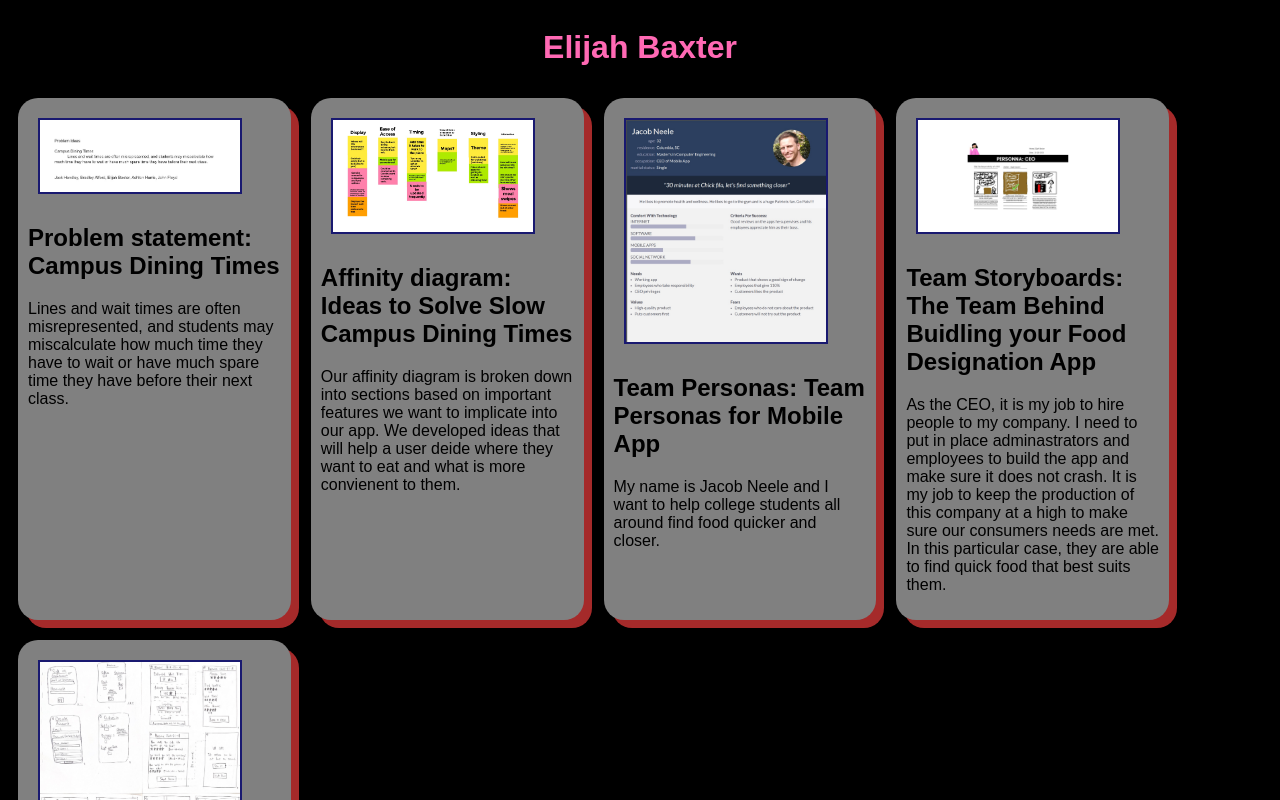
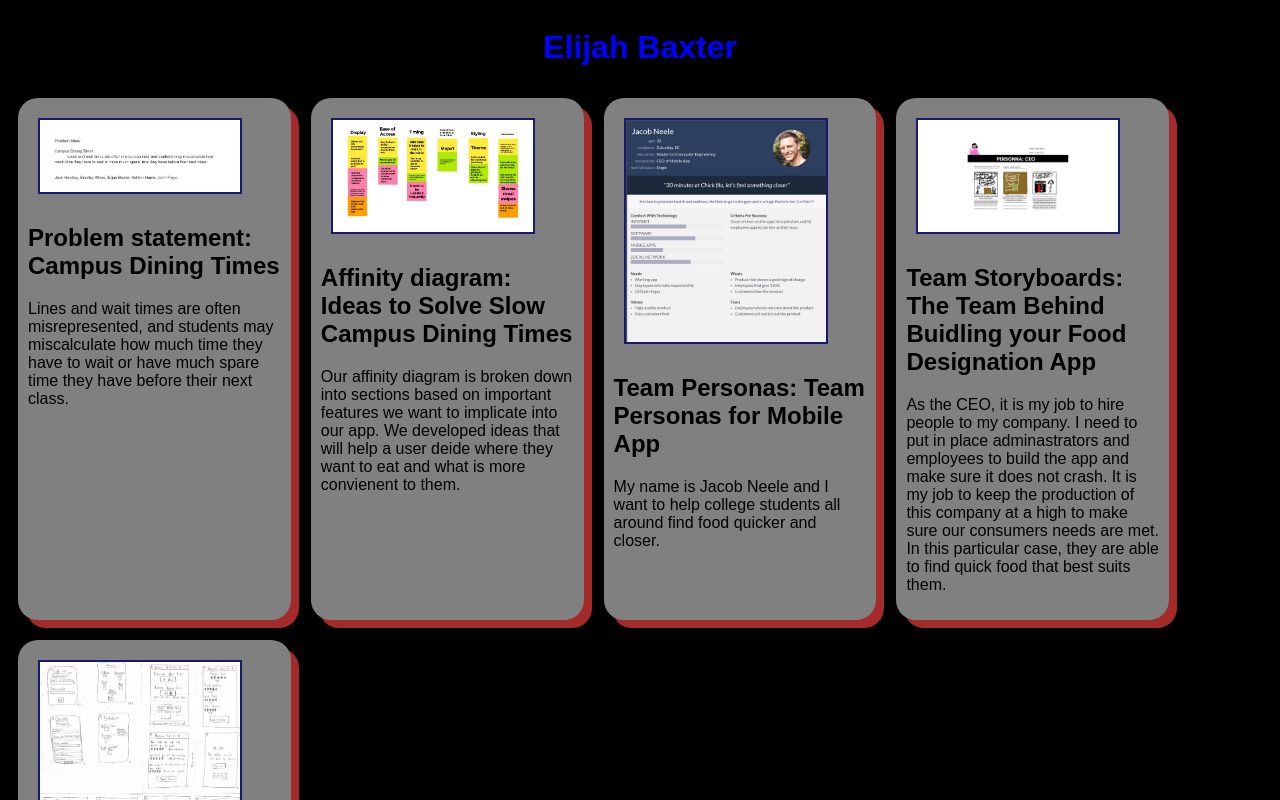
Before and after one commit to EliJB04/EliJB04.github.io, a plain HTML site: page index.html in a window 1280 px wide. In both pictures the pointer is over the element "Elijah Baxter". Shown: the top 800 px of the page. Drawn offline with Linux system fonts and the light colour scheme.

Commit message:
Update styles.css

```diff
--- a/styles.css
+++ b/styles.css
@@ -11,7 +11,7 @@ h1 {
     display: block;
 }
 h1:hover {
-    color: hotpink;
+    color: blue;
     text-align: center;
     width: 100%;
     display: block;
```
